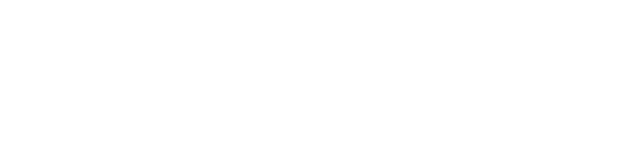
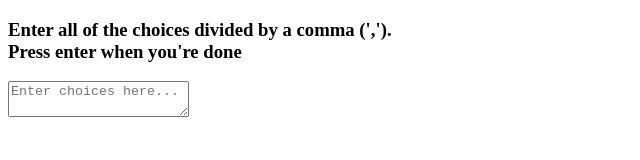
Before and after one commit to alvaroariasrivero/random-choice-picker, a plain HTML site: page index.html in a window 1280 px wide. Shown: the whole page, without its empty margins (0-640 px from the left). Drawn offline with Linux system fonts and the light colour scheme.

Commit message:
html done

```diff
--- a/index.html
+++ b/index.html
@@ -8,7 +8,11 @@
     <title>Random Choice Picker</title>
 </head>
 <body>
-
+    <div class="container">
+        <h3>Enter all of the choices divided by a comma (','). <br> Press enter when you're done</h3>
+        <textarea placeholder="Enter choices here..." id="textarea"></textarea>
+        <div id="tags"></div>
+    </div>
 
     <script src="./script.js"></script>
 </body>
```
